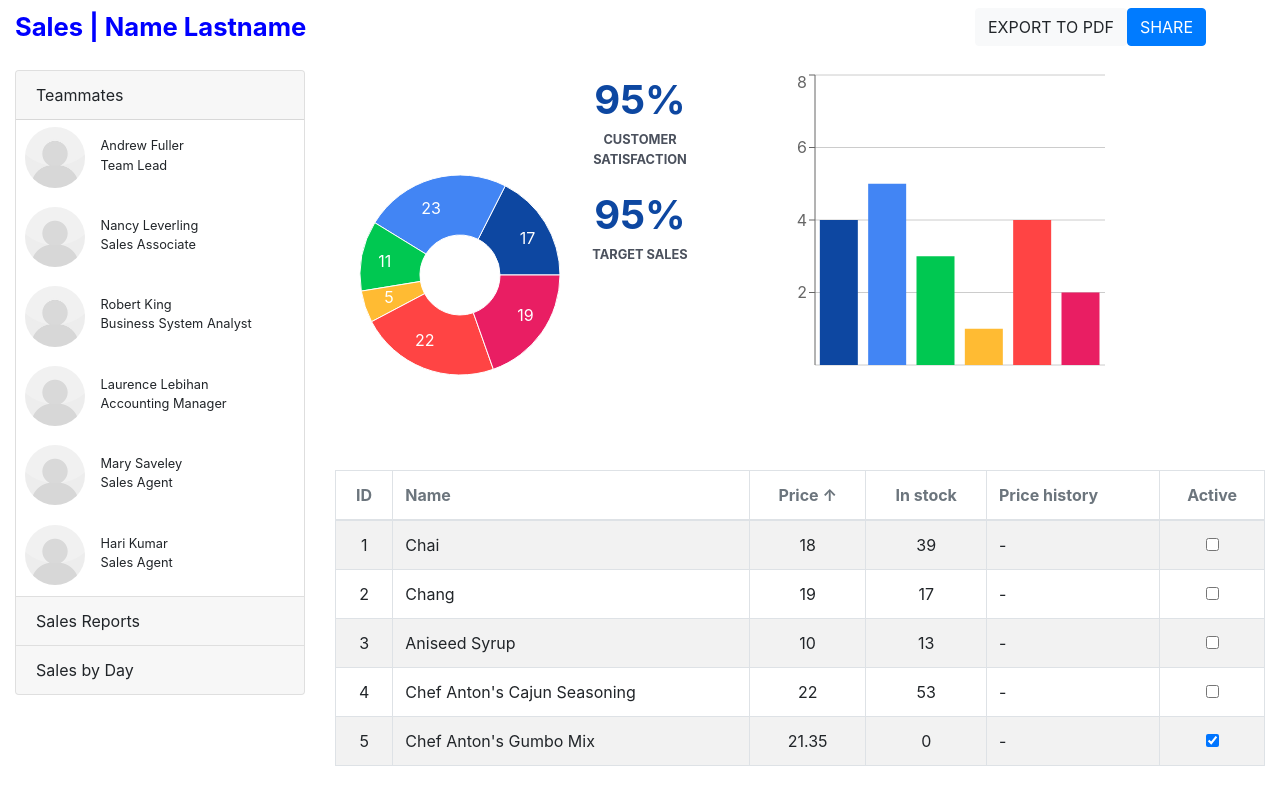
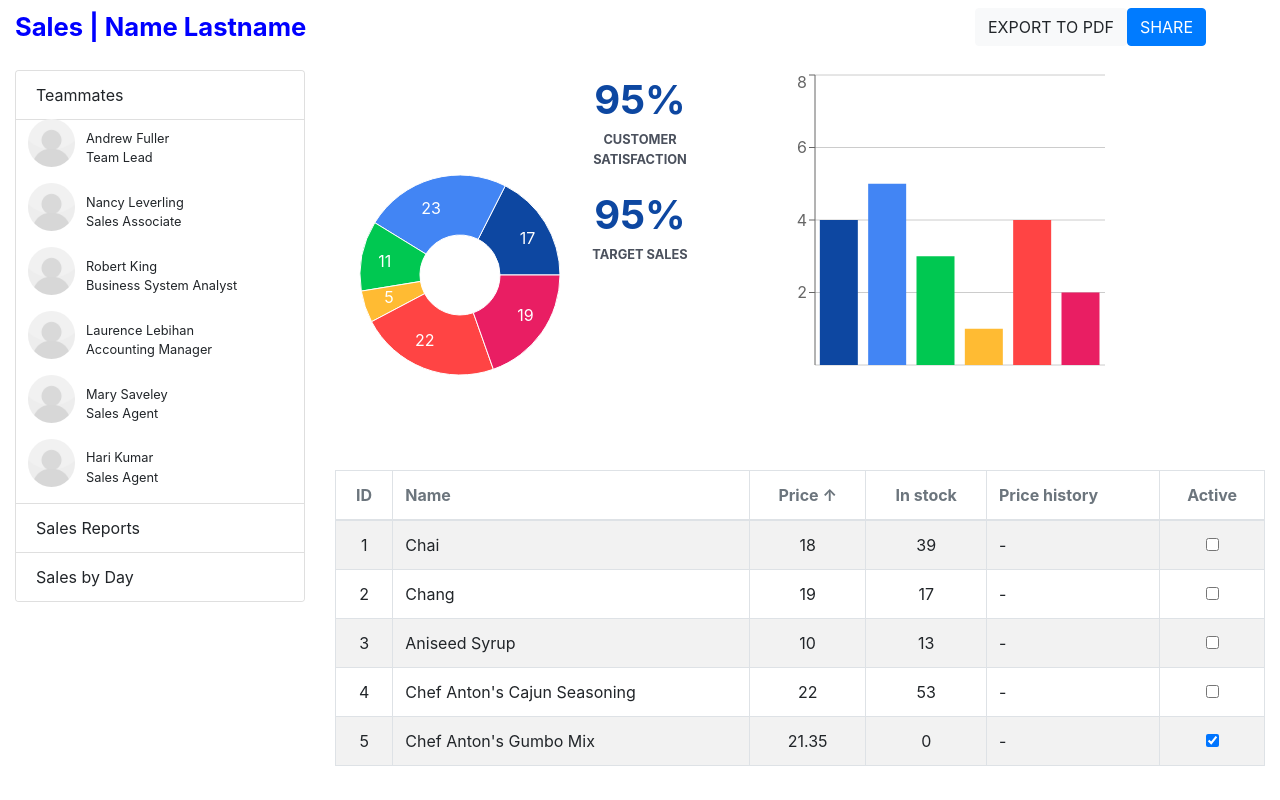
Before and after one commit to agustinmformoso/dashboard, a React (Create React App) app in the folder ui/: page / in a window 1280 px wide. Built offline with nearby package versions, Linux system fonts and the light colour scheme.

Commit message:
accordion style

```diff
--- a/ui/src/Components/AccordionItem/index.jsx
+++ b/ui/src/Components/AccordionItem/index.jsx
@@ -5,12 +5,12 @@ import Col from 'react-bootstrap/Col';
 
 const AccordionItem = ({ t }) => {
     return (
-        <div className="itemContainer p-2">
+        <div className="itemContainer">
             <Row>
-                <Col md={3} className="picContainer ml-3">
+                <Col md={2} className="picContainer ml-4">
                     <img src='profilepic.jpg' alt="pic" className="profilePic" />
                 </Col>
-                <Col md={8} className="tmContainer">
+                <Col md={8} className="tmContainer ml-2">
                     <span>{t.name} {t.last_name}</span>
                     <p>{t.rol}</p>
                 </Col>
--- a/ui/src/Components/AccordionItem/styles.css
+++ b/ui/src/Components/AccordionItem/styles.css
@@ -1,7 +1,8 @@
 .profilePic{
-    width: 80%;
+    width: 90%;
     border-radius: 50%;
-    display: inline-block;
+    display: flex;
+    margin: auto;
 }
 .picContainer, .tmContainer{
     padding: 0;
--- a/ui/src/Components/AccordionPanel/styles.css
+++ b/ui/src/Components/AccordionPanel/styles.css
@@ -1,3 +1,4 @@
 .cardHeader{
     cursor: pointer;
+    background-color: white;
 }
```
